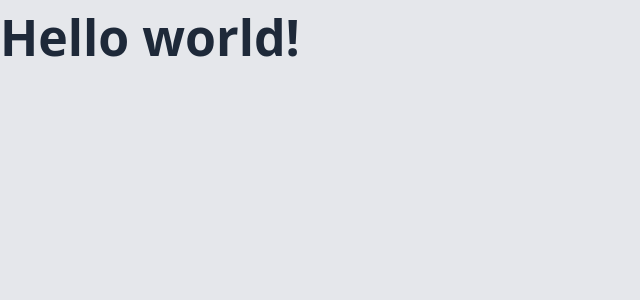
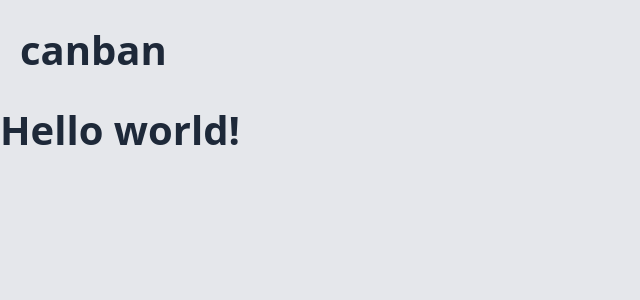
Before and after one commit to sobhanjaferi/Canban, a Next.js app: page / in a window 1280 px wide. Shown: the top 300 px of the page, without its empty margins (0-640 px from the left). Built offline with nearby package versions, Linux system fonts and the light colour scheme.

Commit message:
[ADD] header component

```diff
--- a/package.json
+++ b/package.json
@@ -21,6 +21,8 @@
     "babel-plugin-react-compiler": "1.0.0",
     "eslint": "^9",
     "eslint-config-next": "16.2.6",
+    "prettier": "^3.8.3",
+    "react-icons": "^5.6.0",
     "tailwindcss": "^4",
     "typescript": "^5"
   }
--- a/src/app/layout.tsx
+++ b/src/app/layout.tsx
@@ -1,20 +1,25 @@
-import type {Metadata} from "next";
+import type { Metadata } from "next";
 import "@/styles/globals.css";
-import {ReactNode} from "react";
+import { ReactNode } from "react";
+import Header from "@/features/header/Header";
 
 export const metadata: Metadata = {
-    title: "Create Next App",
-    description: "Generated by create next app"
+  title: "Create Next App",
+  description: "Generated by create next app",
 };
 
 export default function RootLayout({
-    children
+  children,
 }: Readonly<{
-    children: ReactNode;
+  children: ReactNode;
 }>): ReactNode {
-    return (
-        <html lang='en'>
-        <body className='container mx-auto flex flex-col bg-gray-200 text-gray-800'>{children}</body>
-        </html>
-    );
+  return (
+    <html lang="en">
+      <body className="container mx-auto flex flex-col bg-gray-200 text-gray-800">
+        <Header />
+
+        {children}
+      </body>
+    </html>
+  );
 }
--- /dev/null
+++ b/src/features/header/Header.tsx
@@ -0,0 +1,12 @@
+import { ReactElement } from "react";
+import Link from "next/link";
+
+export default function Header(): ReactElement {
+  return (
+    <header className={"p-5"}>
+      <Link href={"/"}>
+        <h1>canban</h1>
+      </Link>
+    </header>
+  );
+}
--- a/src/styles/globals.css
+++ b/src/styles/globals.css
@@ -2,10 +2,10 @@
 
 h1 {
     font-weight: bold;
-    font-size: 50px;
+    font-size: 40px;
 }
 
 h2 {
     font-weight: bold;
-    font-size: 30px;
+    font-size: 20px;
 }
```
Also changed, not shown: 1 other file (tests, documents, lock files or other folders).
